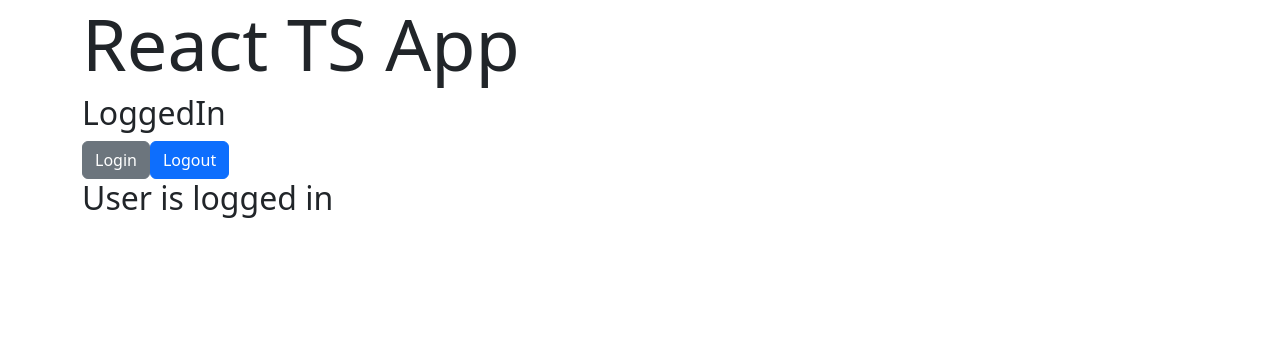
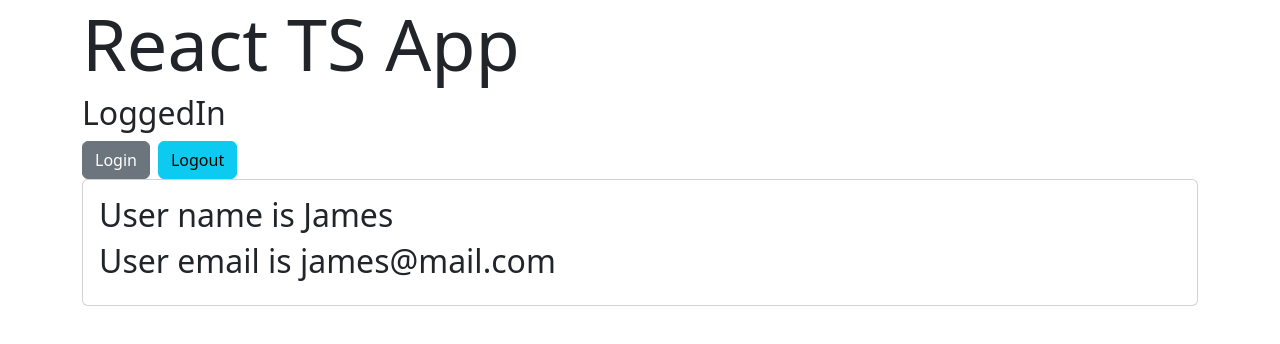
Before and after one commit to Tarvydas-Sarunas/01_react_ts_intro, a React (Vite) app: page / in a window 1280 px wide. Both pictures are taken after a click on the button "Login". Shown: the top 344 px of the page. Built offline with nearby package versions, Linux system fonts and the light colour scheme.

Commit message:
patikrinimas is logged in

```diff
--- a/src/App.tsx
+++ b/src/App.tsx
@@ -9,6 +9,7 @@ import { PersonObj } from './components/PersonObj.type';
 import Status from './components/Status';
 import Container from './components/Container';
 import LoggedIn from './components/state/LoggedIn';
+import User from './components/state/User';
 
 function App() {
   const personObj: PersonObj = {
@@ -48,11 +49,12 @@ function App() {
       <h1 className='display-2'>React TS App</h1>
       {/* <Heading title='Sveiki' /> */}
 
-      <LoggedIn />
+      <User />
 
       {false && (
         <>
           <Grid>
+            <LoggedIn />
             <Heading size={5 || 3}>Dar vienas headingas</Heading>
             <Button
               onClick={(event, id) => {
--- /dev/null
+++ b/src/components/state/User.tsx
@@ -0,0 +1,42 @@
+import { useState } from 'react';
+
+type AuthUser = {
+  name: string;
+  email: string;
+};
+//
+const User = () => {
+  const [user, setUser] = useState<AuthUser | null>(null);
+
+  const handleLogin = () => {
+    setUser({
+      name: 'James',
+      email: 'james@mail.com',
+    });
+  };
+  const handleLogout = () => {
+    setUser(null);
+  };
+  return (
+    <div>
+      <h2>LoggedIn</h2>
+      <button onClick={handleLogin} className='btn btn-secondary me-2'>
+        Login
+      </button>
+      <button onClick={handleLogout} className='btn btn-info me-2'>
+        Logout
+      </button>
+      {user !== null && (
+        <div className='card'>
+          <div className='card-body'>
+            <h2>User name is {user?.name} </h2>
+            <h2>User email is {user?.email}</h2>
+          </div>
+        </div>
+      )}
+      {user === null && <div className='alert alert-info'>You have been logged out</div>}
+    </div>
+  );
+};
+
+export default User;
```
